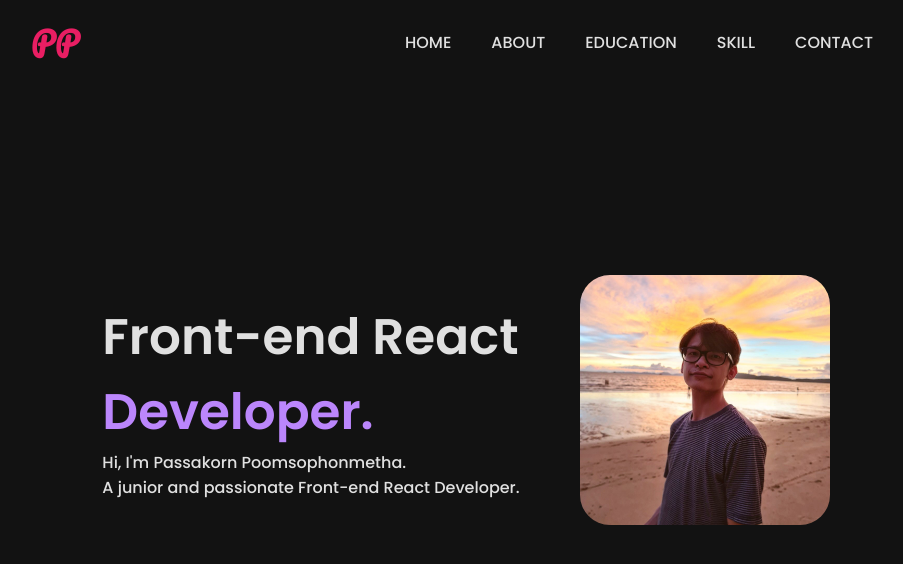
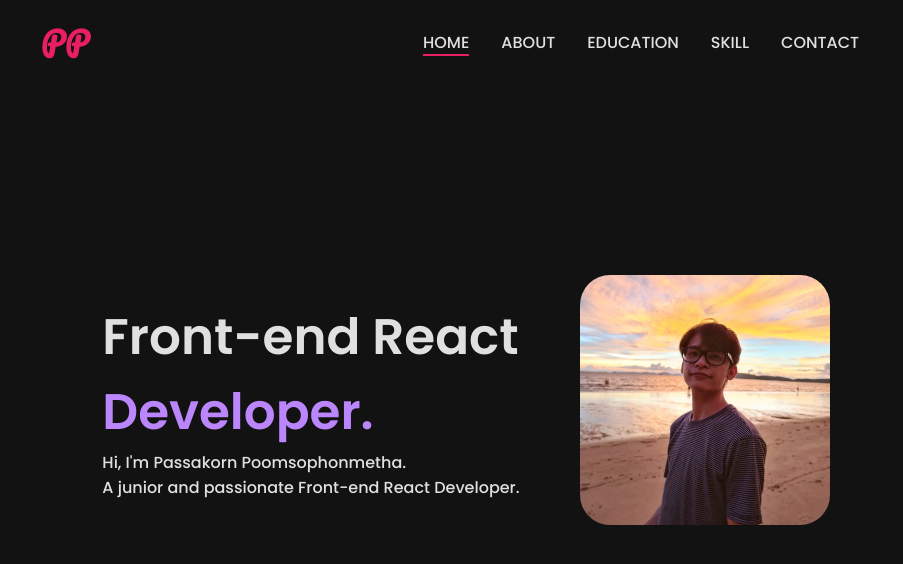
Before and after one commit to Ziilcher/vite_portfolio, a React (Vite) app: page / in a window 1280 px wide. Shown: the top 564 px of the page, without its empty margins (174-1077 px from the left). Built offline with nearby package versions, Linux system fonts and the light colour scheme.

Commit message:
Add effect and active.

```diff
--- a/src/components/Navbar.css
+++ b/src/components/Navbar.css
@@ -1,6 +1,7 @@
 .navbar{
     position: fixed;
     display: flex;
+    background: var(--bg-dmode);
     width: 100%;
     justify-content: space-around;
     align-items: center;
@@ -13,19 +14,25 @@
     list-style: none;
     text-transform: uppercase;
     top: 0;
-    right: 0;
+    right: -100%;
 }
 
 .nav-item{
-    margin-right: 1rem;
-    padding: 6px 12px;
+    margin-right: 2rem;
     font-weight: 500;
     font-size: 1rem;
     cursor: pointer;
     transition: all 0.4s ease;
 }
 
-.nav-item:hover{
+.nav-item :hover{
+    outline: 0px solid transparent;
+    border-bottom: 2px solid var(--d-secondary);
+    transition: all 0.2 ease-in-out;
+    -webkit-transition: all 0.2 ease-in-out;
+}
+
+.active {
     border-bottom: 2px solid var(--d-secondary);
 }
 
@@ -40,6 +47,7 @@
     text-transform: uppercase;
     color: var(--d-secondary);
     font-size: 30px;
+    font-weight: var(--weight-600);
 }
 
 @media (max-width: 1023px){
@@ -49,10 +57,6 @@
 }
 
 @media (max-width: 760px){
-    .navbar{
-        justify-content: space-between;
-    }
-
     .navbar i{
         display: block;
     }
@@ -63,7 +67,6 @@
         width: 100%;
         height: 100vh;
         top: 100%;
-        right: -100%;
         padding: 16px 0px;
         flex-direction: column;
         background: rgba(34, 34, 34, 0.9);
@@ -71,7 +74,6 @@
         -webkit-backdrop-filter: blur(5px);
         justify-content: center;
         align-items: center;
-        transition: all 0.3s ease;
     }
 
     .nav-item{
@@ -79,7 +81,12 @@
         display: block;
     }
 
-    .open-menu{
+    #open-menu{
         right: 0;
+        transition: all 0.3s ease;
+    }
+
+    #close-menu{
+        transition: all 0.3s ease;
     }
 }
--- a/src/components/Navbar.jsx
+++ b/src/components/Navbar.jsx
@@ -1,24 +1,34 @@
-import { useState } from 'react'
+import { useEffect, useState } from 'react'
 import './Navbar.css'
 import { NavLink } from 'react-router-dom'
-import { Link } from 'react-scroll'
+import AOS from 'aos'
 
 function Navbar() {
+    const[Active,setActive] = useState(false)
     const [IsOpen, setIsOpen] = useState(false)
 
-    function menu() {
-        setIsOpen(!IsOpen)
+    function ActiveClick() {
+        setActive(false)
+        if(IsOpen){
+            setIsOpen(false)
+        }
     }
 
+    useEffect(()=>{
+        AOS.init({duration:500})
+    },[])
+
+    const menu = () => setIsOpen(!IsOpen)
+
     return (
-        <nav className="navbar">
+        <nav className="navbar" data-aos='fade-down'>
             <h1 className='logo'>PP</h1>
-            <ul className= {IsOpen ? 'nav active open-menu' : 'nav active'}>
-                <li className='nav-item'><NavLink to='home'>home</NavLink></li>
-                <li className='nav-item'><NavLink to='about'>about</NavLink></li>
-                <li className='nav-item'><NavLink to='education'>education</NavLink></li>
-                <li className='nav-item'><NavLink to='skill'>skill</NavLink></li>
-                <li className='nav-item'><NavLink to='contact'>contact</NavLink></li>
+            <ul className= {Active ? 'nav active' : 'nav'} id={IsOpen ? "open-menu":"close-menu"}>
+                <li className='nav-item'><NavLink to='/' spy={true} onClick={ActiveClick}>home</NavLink></li>
+                <li className='nav-item'><NavLink to='about' spy={true} onClick={ActiveClick}>about</NavLink></li>
+                <li className='nav-item'><NavLink to='education' spy={true} onClick={ActiveClick}>education</NavLink></li>
+                <li className='nav-item'><NavLink to='skill' spy={true} onClick={ActiveClick}>skill</NavLink></li>
+                <li className='nav-item'><NavLink to='contact' spy={true} onClick={ActiveClick}>contact</NavLink></li>
 
             </ul>
             <i class='ri-menu-line' onClick={menu}></i>
```
